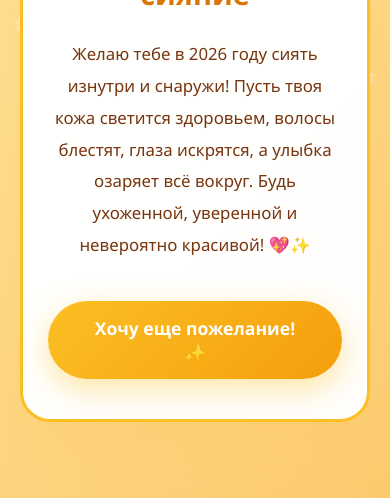
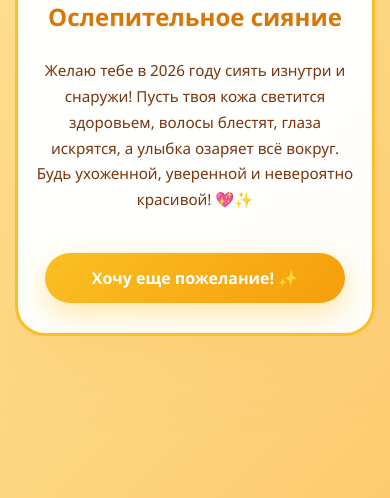
Before and after one commit to t0len/ny, a plain HTML site: page wish1.html in a window 390 px wide. Shown: the part 346-844 px from the top of the page. Drawn offline with Linux system fonts and the light colour scheme.

```diff
--- a/wish1.html
+++ b/wish1.html
@@ -115,6 +115,8 @@
             transition: all 0.3s ease;
             border: none;
             cursor: pointer;
+            -webkit-tap-highlight-color: rgba(251, 191, 36, 0.3);
+            touch-action: manipulation;
         }
 
         .btn:hover {
@@ -127,12 +129,16 @@
         }
 
         @media (max-width: 600px) {
+            body {
+                padding: 15px;
+            }
+
             .container {
-                padding: 40px 25px;
+                padding: 35px 20px;
             }
 
             h1 {
-                font-size: 1.8em;
+                font-size: 1.7em;
             }
 
             .emoji {
@@ -140,12 +146,38 @@
             }
 
             .wish-text {
-                font-size: 1.05em;
+                font-size: 1em;
+                line-height: 1.7;
             }
 
             .btn {
-                padding: 15px 40px;
+                padding: 16px 35px;
                 font-size: 1.1em;
+                width: 100%;
+                max-width: 300px;
+            }
+        }
+
+        @media (max-width: 400px) {
+            .container {
+                padding: 30px 18px;
+            }
+
+            h1 {
+                font-size: 1.5em;
+            }
+
+            .emoji {
+                font-size: 3.5em;
+            }
+
+            .wish-text {
+                font-size: 0.95em;
+            }
+
+            .btn {
+                padding: 14px 30px;
+                font-size: 1em;
             }
         }
     </style>
```
